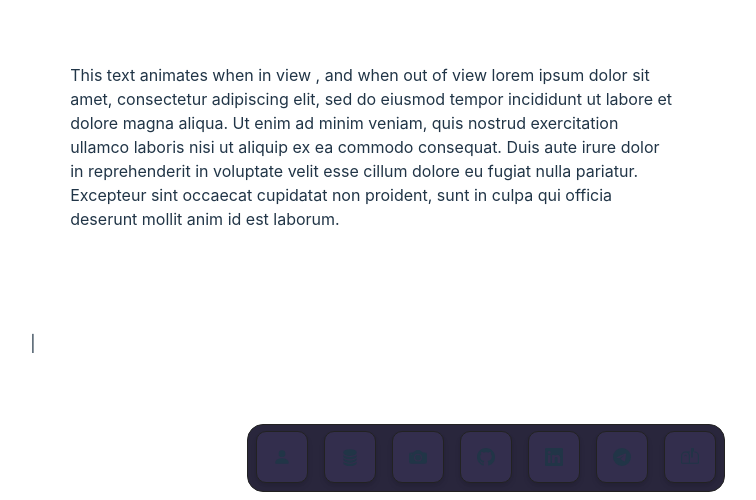
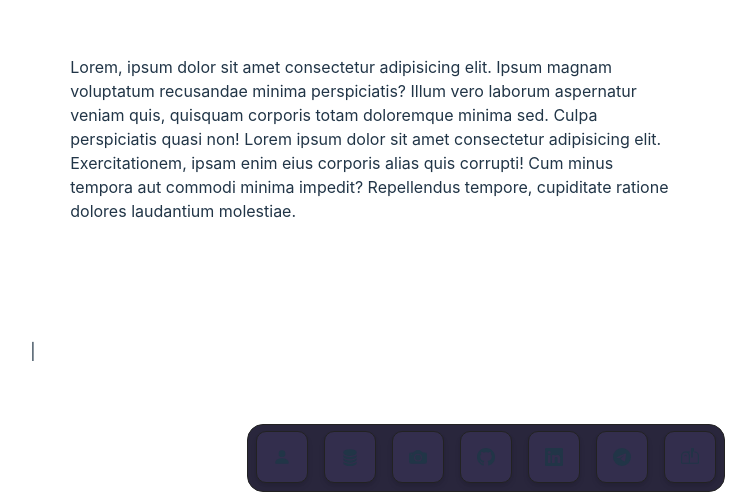
Before and after one commit to Juan1mera/Portfolio, a React (Vite) app: page / in a window 1280 px wide. Shown: the part 300-800 px from the top of the page, without its empty margins (154-910 px from the left). Built offline with nearby package versions, Linux system fonts and the light colour scheme; a web font is replaced by a local one.

Commit message:
fix: Cambiando el Animated por un Fade

```diff
--- a/src/components/AnimatedContent.tsx
+++ /dev/null
@@ -1,81 +0,0 @@
-import { useRef, useEffect, useState, ReactNode } from "react";
-import { useSpring, animated, SpringConfig } from "@react-spring/web";
-
-interface AnimatedContentProps {
-  children: ReactNode;
-  distance?: number;
-  direction?: "vertical" | "horizontal";
-  reverse?: boolean;
-  config?: SpringConfig;
-  initialOpacity?: number;
-  animateOpacity?: boolean;
-  scale?: number;
-  threshold?: number;
-  delay?: number;
-}
-
-const AnimatedContent: React.FC<AnimatedContentProps> = ({
-  children,
-  distance = 100,
-  direction = "vertical",
-  reverse = false,
-  config = { tension: 50, friction: 25 },
-  initialOpacity = 0,
-  animateOpacity = true,
-  scale = 1,
-  threshold = 0.1,
-  delay = 0,
-}) => {
-  const [inView, setInView] = useState(false);
-  const ref = useRef<HTMLDivElement | null>(null);
-
-  useEffect(() => {
-    const element = ref.current;
-    if (!element) return;
-
-    const observer = new IntersectionObserver(
-      ([entry]) => {
-        if (entry.isIntersecting) {
-          observer.unobserve(element);
-          setTimeout(() => {
-            setInView(true);
-          }, delay);
-        }
-      },
-      { threshold }
-    );
-
-    observer.observe(element);
-
-    return () => observer.disconnect();
-  }, [threshold, delay]);
-
-  const directions: Record<"vertical" | "horizontal", string> = {
-    vertical: "Y",
-    horizontal: "X",
-  };
-
-  const springProps = useSpring({
-    from: {
-      transform: `translate${directions[direction]}(${
-        reverse ? `-${distance}px` : `${distance}px`
-      }) scale(${scale})`,
-      opacity: animateOpacity ? initialOpacity : 1,
-    },
-    to: inView
-      ? {
-          transform: `translate${directions[direction]}(0px) scale(1)`,
-          opacity: 1,
-        }
-      : undefined,
-    config,
-  });
-
-  return (
-    <animated.div ref={ref} style={springProps}>
-      {children}
-    </animated.div>
-  );
-};
-
-export default AnimatedContent;
--- /dev/null
+++ b/src/components/FadeContent.tsx
@@ -0,0 +1,63 @@
+import { useRef, useEffect, useState, ReactNode } from "react";
+
+interface FadeContentProps {
+  children: ReactNode;
+  blur?: boolean;
+  duration?: number;
+  easing?: string;
+  delay?: number;
+  threshold?: number;
+  initialOpacity?: number;
+  className?: string;
+}
+
+const FadeContent: React.FC<FadeContentProps> = ({
+  children,
+  blur = false,
+  duration = 1000,
+  easing = "ease-out",
+  delay = 0,
+  threshold = 0.1,
+  initialOpacity = 0,
+  className = "",
+}) => {
+  const [inView, setInView] = useState(false);
+  const ref = useRef<HTMLDivElement | null>(null);
+
+  useEffect(() => {
+    const element = ref.current;
+    if (!element) return;
+
+    const observer = new IntersectionObserver(
+      ([entry]) => {
+        if (entry.isIntersecting) {
+          observer.unobserve(element);
+          setTimeout(() => {
+            setInView(true);
+          }, delay);
+        }
+      },
+      { threshold }
+    );
+
+    observer.observe(element);
+
+    return () => observer.disconnect();
+  }, [threshold, delay]);
+
+  return (
+    <div
+      ref={ref}
+      className={className}
+      style={{
+        opacity: inView ? 1 : initialOpacity,
+        transition: `opacity ${duration}ms ${easing}, filter ${duration}ms ${easing}`,
+        filter: blur ? (inView ? "blur(0px)" : "blur(10px)") : "none",
+      }}
+    >
+      {children}
+    </div>
+  );
+};
+
+export default FadeContent;
--- a/src/views/home/Home.tsx
+++ b/src/views/home/Home.tsx
@@ -1,6 +1,5 @@
 
-import AnimatedContent from '../../components/AnimatedContent'
-import DecryptedText from '../../components/DecryptedText'
+import FadeContent from '../../components/FadeContent'
 import TextPressure from '../../components/TextPressure'
 import '../../styles/global.css'
 import './Home.css'
@@ -8,22 +7,18 @@ import './Home.css'
 
 function Home() {
   return (
-    <AnimatedContent>
+    <FadeContent blur={true} duration={1000} easing="ease-out" initialOpacity={0}>
     <div className='container'>
       <TextPressure text='Hello World!' />
       <div >
         <div style={{ marginTop: '4rem', maxWidth: '60ch' }}>
-        <DecryptedText
-          text="This text animates when in view , and when out of view lorem ipsum dolor sit amet, consectetur adipiscing elit, sed do eiusmod tempor incididunt ut labore et dolore magna aliqua. Ut enim ad minim veniam, quis nostrud exercitation ullamco laboris nisi ut aliquip ex ea commodo consequat. Duis aute irure dolor in reprehenderit in voluptate velit esse cillum dolore eu fugiat nulla pariatur. Excepteur sint occaecat cupidatat non proident, sunt in culpa qui officia deserunt mollit anim id est laborum."
-          animateOn="view"
-          revealDirection="end"
-          speed={50}
-          maxIterations={10}
-        />
+          <p>
+            Lorem, ipsum dolor sit amet consectetur adipisicing elit. Ipsum magnam voluptatum recusandae minima perspiciatis? Illum vero laborum aspernatur veniam quis, quisquam corporis totam doloremque minima sed. Culpa perspiciatis quasi non! Lorem ipsum dolor sit amet consectetur adipisicing elit. Exercitationem, ipsam enim eius corporis alias quis corrupti! Cum minus tempora aut commodi minima impedit? Repellendus tempore, cupiditate ratione dolores laudantium molestiae.
+          </p>
         </div>
       </div>
     </div>|
-    </AnimatedContent>
+    </FadeContent>
 
   )
 }
```
